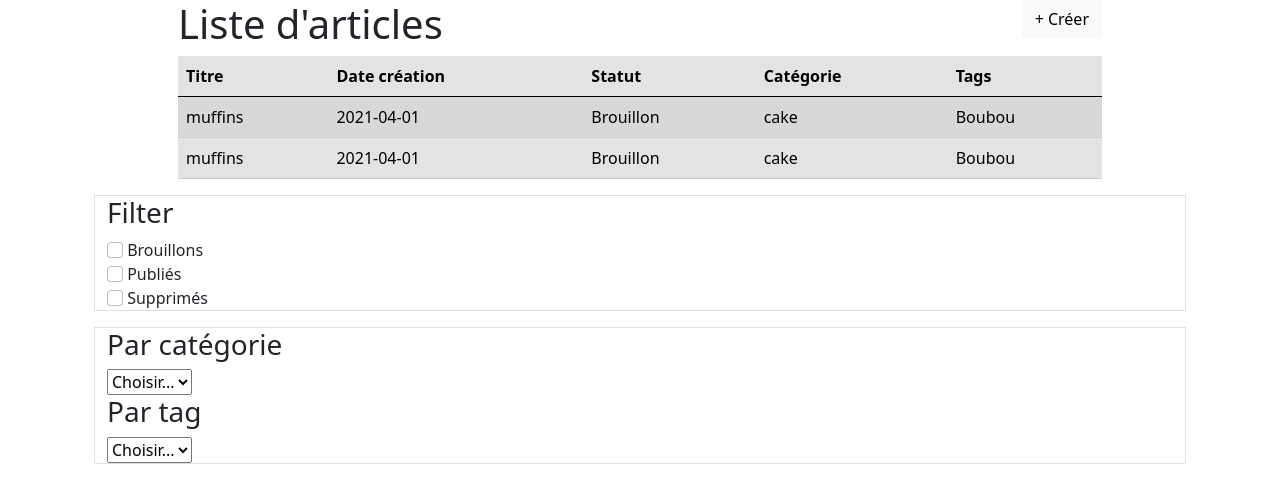
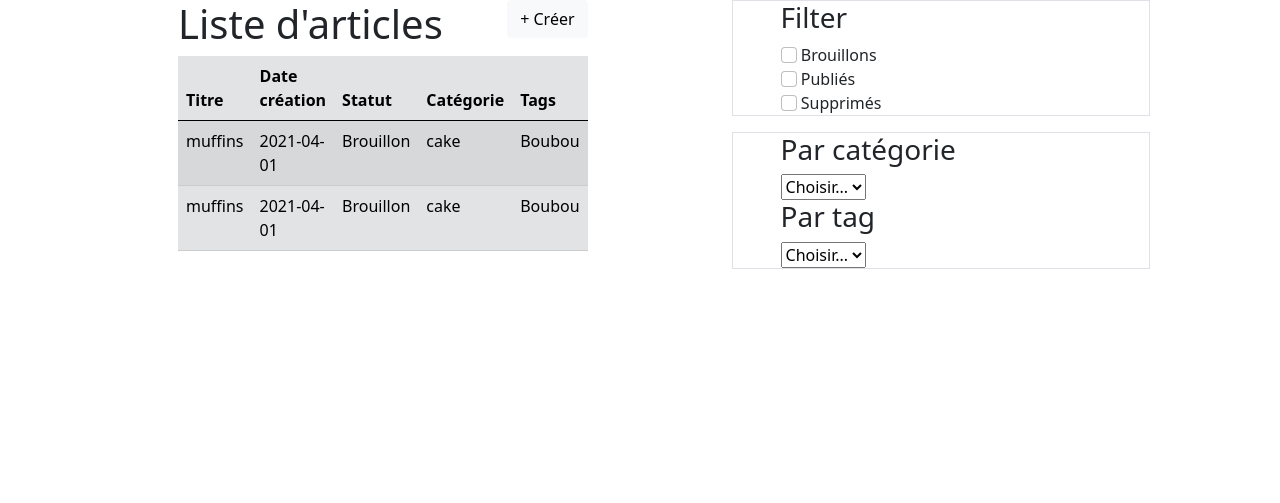
Before and after one commit to flustere/blog, a PHP site: page / in a window 1280 px wide. Shown: the top 503 px of the page. Run offline with PHP 8.4, Linux system fonts and the light colour scheme; data comes from the database, SQL or seed files in the repository.

Commit message:
Update index.php

```diff
--- a/index.php
+++ b/index.php
@@ -30,7 +30,7 @@ $articles = $stmt->fetchAll();
 </head>
 
 <body>
-    <div class="container">
+    <div class="container d-flex">
 
         <div class="container px-5 gx-5">
             <div class="container d-flex justify-content-between">
@@ -65,7 +65,7 @@ $articles = $stmt->fetchAll();
             </div>
         </div>
 
-        <div class="container">
+        <div class="container px-5 gx-5">
             <table class="table table-bordered">
                 <div class="container border">
                     <h3>Filter</h3>
```
